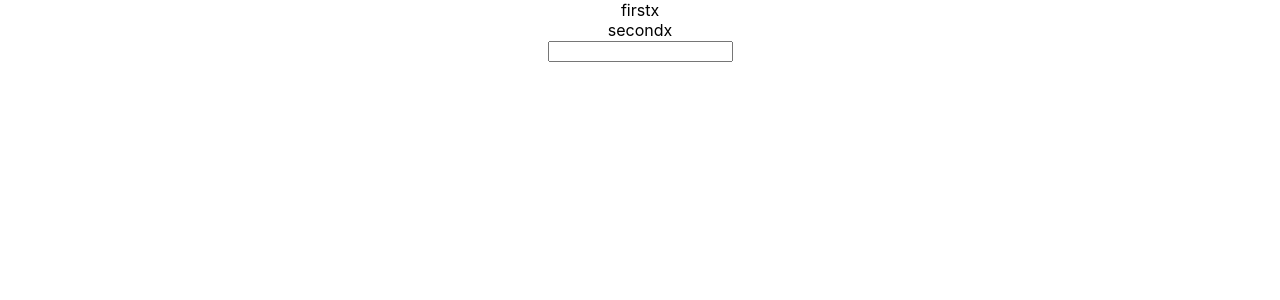
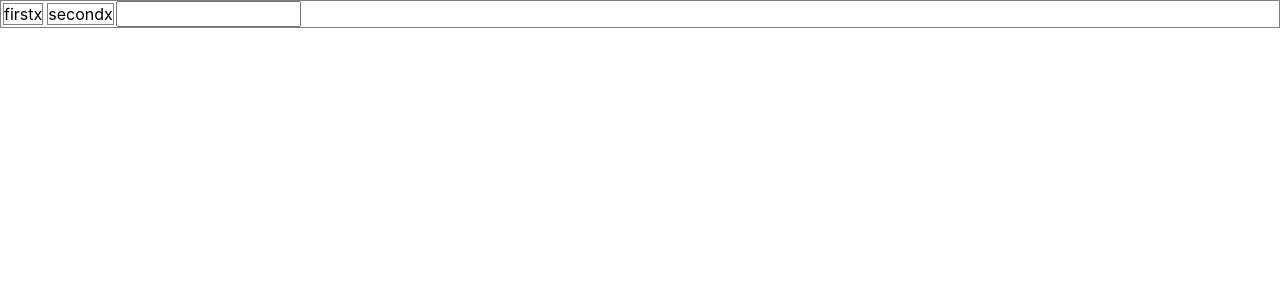
Before and after one commit to SimeonRolev/vcs-playground, a React (Create React App) app: page / in a window 1280 px wide. Shown: the top 300 px of the page. Built offline with nearby package versions, Linux system fonts and the light colour scheme.

Commit message:
Add support for arrows and Backspaces

```diff
--- a/src/TagsInput.jsx
+++ b/src/TagsInput.jsx
@@ -34,12 +34,52 @@ function CategorizedTag (text, category) {
     this.category = category;
 }
 
-function tagsReducer(state, action) {
+function insertBeforeIndex(array, index, elem) {
+    return [...array.slice(0, index), elem, ...array.slice(index)]
+}
+
+function removeBeforeIndex(array, index) {
+    if (index < 1) {
+        throw new Error('Tried to remove index lower than 0.')
+    }
+    return [...array.slice(0, index - 1), ...array.slice(index)]
+}
+
+function swapWithPreviousIndex(array, index) {
+    [array[index - 1], array[index]] = [array[index], array[index - 1]]
+    return array
+}
+
+const tagsReducer = function (state, action) {
+    const inputIndex = state.indexOf('_INPUT')
+    const stateCopy = [...state];
+
+    if (new Set(state).size !== state.length) {
+        throw new Error('State has duplicated elements')
+    }
+
     switch (action.type) {
         case 'add':
-        return [...state, action.tag];
+            return insertBeforeIndex(state, inputIndex, action.tag)
         case 'remove':
-        return state.filter(tag => tag.text !== action.tag.text)
+            // Clicked X on some of the tags
+            if (action.tag) {
+                return removeBeforeIndex(stateCopy, stateCopy.indexOf(action.tag) + 1)
+            } else {
+                // Backspace
+                if (inputIndex > 0) {
+                    return removeBeforeIndex(stateCopy, inputIndex)
+                }
+            }
+            return state
+        case 'arrowLeft':
+            return inputIndex > 0
+                ? swapWithPreviousIndex(stateCopy, inputIndex)
+                : state
+        case 'arrowRight':
+            return inputIndex < state.length - 1
+                ? swapWithPreviousIndex(stateCopy, inputIndex + 1)
+                : state
         default:
             throw new Error();
     }
@@ -52,7 +92,7 @@ function TagsInput ({
     categories=[],
     tagComponent=DefaultTag
 }) {
-    const [tags, dispatch] = useReducer(tagsReducer, [])
+    const [tags, dispatch] = useReducer(tagsReducer, ['_INPUT'])
     const [currentInput, setCurrentInput] = useState('');
 
     const [inputRef, setInputFocus] = useFocus();
@@ -94,8 +134,8 @@ function TagsInput ({
                 type: 'add',
                 tag: categorizeTag(text)
             });
+            setCurrentInput('');
         }
-        setCurrentInput('');
     }
 
     const onInputChange = e => {
@@ -109,16 +149,27 @@ function TagsInput ({
         addTag(e.target.value);
     }
 
-    const onInputKeyPress = e => {
+    const onInputKeyDown = e => {
         if (separators.indexOf(e.key) > -1) {
             addTag(e.target.value);
         }
         else if (
             e.key === 'Backspace' &&
-            currentInput === '' &&
-            tags.length > 0
+            currentInput === ''
         ) {
-            removeTag(tags.pop());
+            removeTag();
+        }
+        else if (
+            e.key === 'ArrowLeft' &&
+            currentInput === ''
+        ) {
+            dispatch({type: 'arrowLeft'})
+        }
+        else if (
+            e.key === 'ArrowRight' &&
+            currentInput === ''
+        ) {
+            dispatch({type: 'arrowRight'})
         }
     }
 
@@ -131,19 +182,23 @@ function TagsInput ({
             role='list'
             className='tagsinput__wrapper'
         >
-            { tags.map(tag => <TagComponent
-                key={tag.text}
-                tag={tag}
-                onRemove={onRemoveTag(tag)}
-            />) }
-            <input
+            {tags.map(tag => {
+                return tag === '_INPUT'
+                ? <input
+                    key={`tagsinpout__input`}
                     ref={inputRef}
-                onKeyDown={onInputKeyPress}
+                    onKeyDown={onInputKeyDown}
                     onChange={onInputChange}
                     onBlur={onBlur}
                     value={currentInput}
                     aria-label='insert tag'
                 />
+                : <TagComponent
+                    key={tag.text}
+                    tag={tag}
+                    onRemove={onRemoveTag(tag)}
+                />
+            })}
         </div>
     )
 }
--- a/src/index.css
+++ b/src/index.css
@@ -11,3 +11,19 @@ code {
   font-family: source-code-pro, Menlo, Monaco, Consolas, 'Courier New',
     monospace;
 }
+
+.tagsinput__wrapper {
+  border: 1px solid grey;
+  display: flex;
+}
+
+.tagsinput__tag {
+  border: 1px solid grey;
+  text-align: center;
+  vertical-align: center;
+  margin: 2px;
+}
+
+.tagsinput__tag {
+
+}
```
Also changed, not shown: Suggestions.jsx (added, +34 -0 lines), 2 other files (tests, documents, lock files or other folders). Lines whose indentation alone changed are shown as unchanged.
